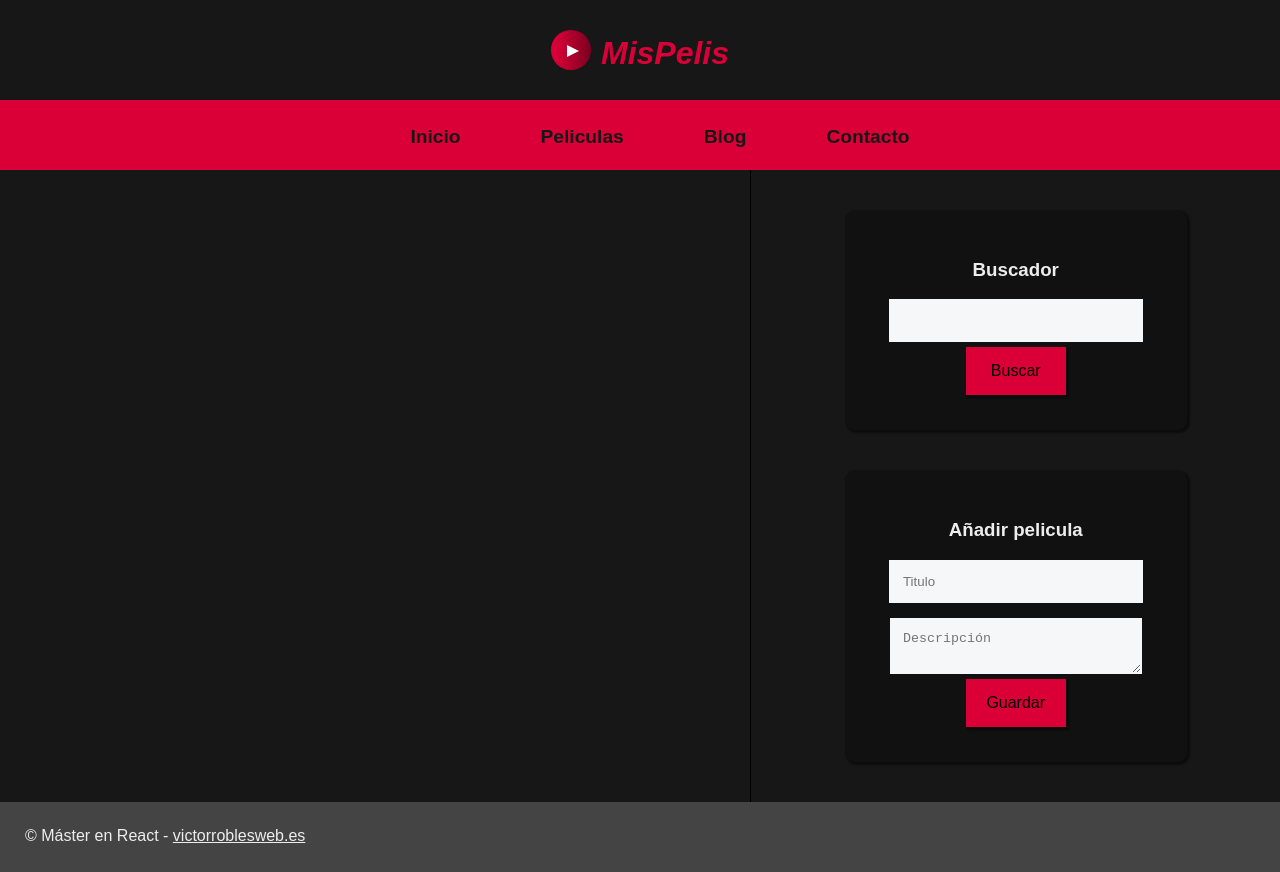
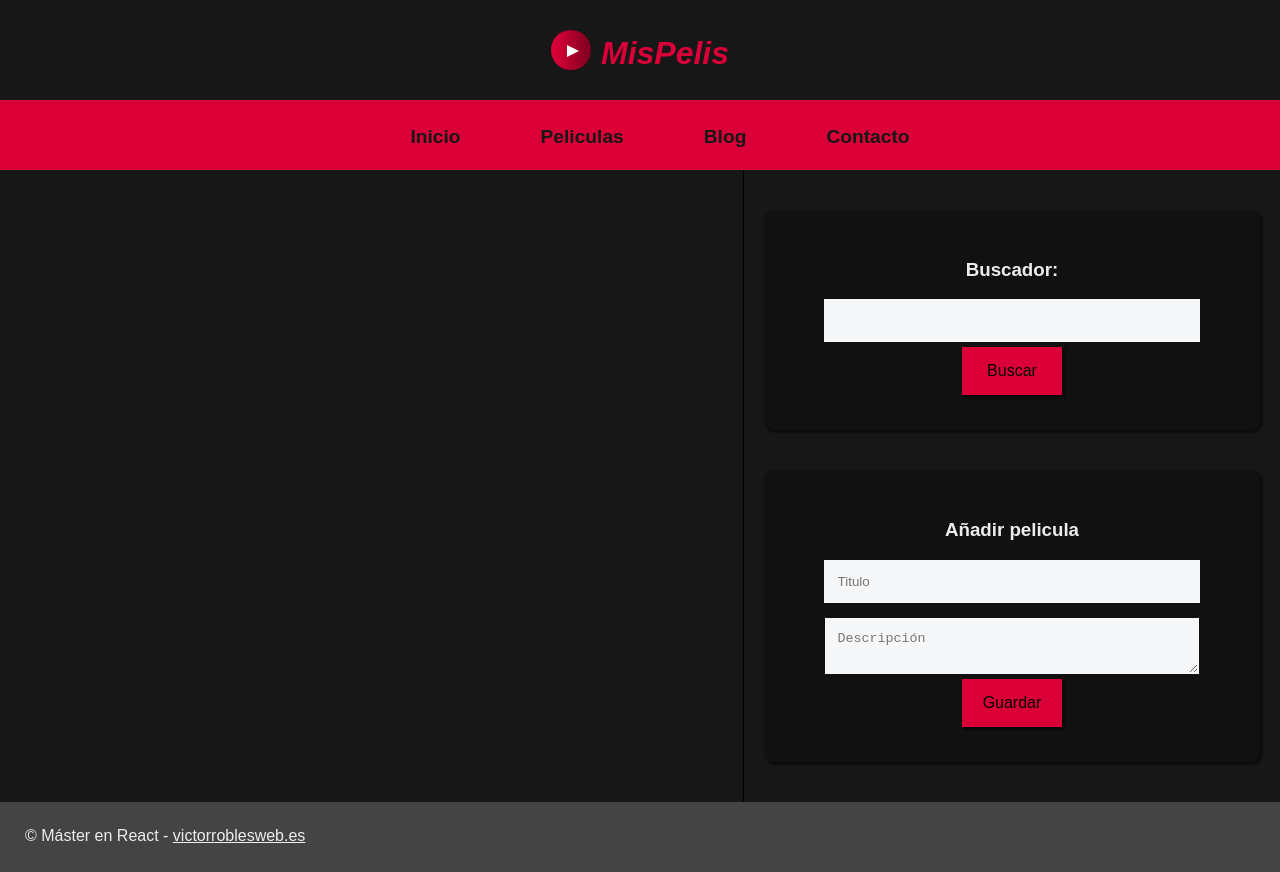
Before and after one commit to AgustinPadilla/nemflix, a React (Create React App) app: page / in a window 1280 px wide. Built offline with nearby package versions, Linux system fonts and the light colour scheme.

Commit message:
Se agrega funcionalidad de busqueda de peliculas

```diff
--- a/src/App.js
+++ b/src/App.js
@@ -32,7 +32,7 @@ function App() {
 
             {/* <!--Barra lateral--> */}
             <aside className="lateral">
-                <Search></Search>
+                <Search moviesState= {moviesState} setMoviesState= {setMoviesState}></Search>
 
                 <Add setMoviesState= {setMoviesState}></Add>
             </aside>
--- a/src/components/Search.js
+++ b/src/components/Search.js
@@ -1,11 +1,35 @@
-import React from 'react'
+import React, { useState } from 'react'
+import { GetStorage } from '../helpers/GetStorage';
 
-export const Search = () => {
+export const Search = ({moviesState, setMoviesState}) => {
+    const [search, setSearchState] = useState('');
+    const [notFound, setNotFound] = useState(false);
+
+    const searchMovie = (e) => {
+        setSearchState(e.target.value)
+
+        let searchResult = moviesState.filter(movie => {
+            return movie.title.toLowerCase().includes(search.toLocaleLowerCase())
+        })
+
+        if (search.length <= 1 || searchResult <= 0) {
+            searchResult = GetStorage()
+            setNotFound(true)
+        }else{
+            setNotFound(false)
+        }
+        setMoviesState(searchResult)
+    }
     return (
         <div className="search">
-            <h3 className="title">Buscador</h3>
+            <h3 className="title">Buscador: {search}</h3>
+            {(notFound == true && search.length > 1 ) && (<h5> no se ha encontrado</h5>)}
             <form>
-                <input type="text" id="search_field" />
+                <input type="text" id="search_field"
+                autoComplete='off'
+                value={search}
+                onChange={searchMovie}
+                />
                 <button id="search">Buscar</button>
             </form>
         </div>
--- a/src/index.css
+++ b/src/index.css
@@ -81,8 +81,8 @@ body {
   justify-content: flex-start;
   align-items: flex-start;
   margin-top: 10px;
-  padding: 30px;
-  margin-right: 20px;
+  padding: 20px;
+  margin-right: 10px;
 }
 
 .peli-item {
@@ -136,7 +136,14 @@ input[type=button]:hover {
   padding: 30px;
   margin-top: 20px;
   margin-bottom: 20px;
-  width: 70%;
+  width: 100%;
+}
+
+.lateral h5 {
+  color: rgb(201, 0, 0);
+  background-color: rgb(255, 73, 73);
+  border: 3px solid rgb(201, 0, 0);
+  border-radius: 10px;
 }
 
 .lateral input[type=text],
```
